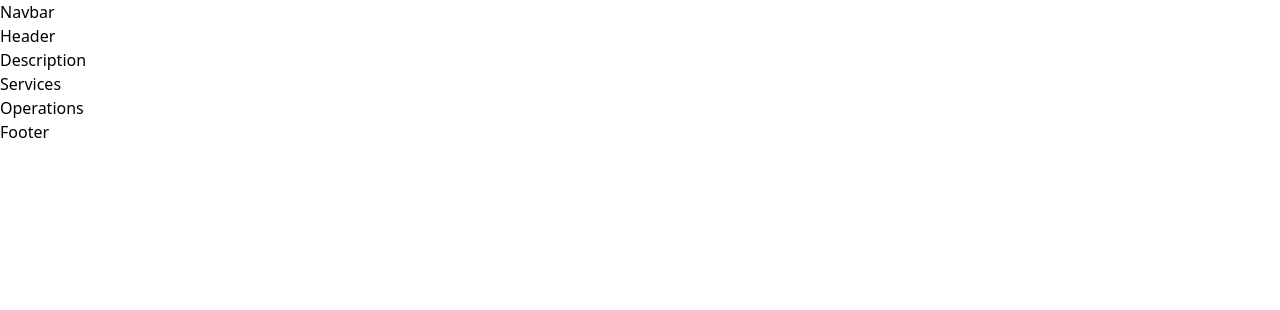
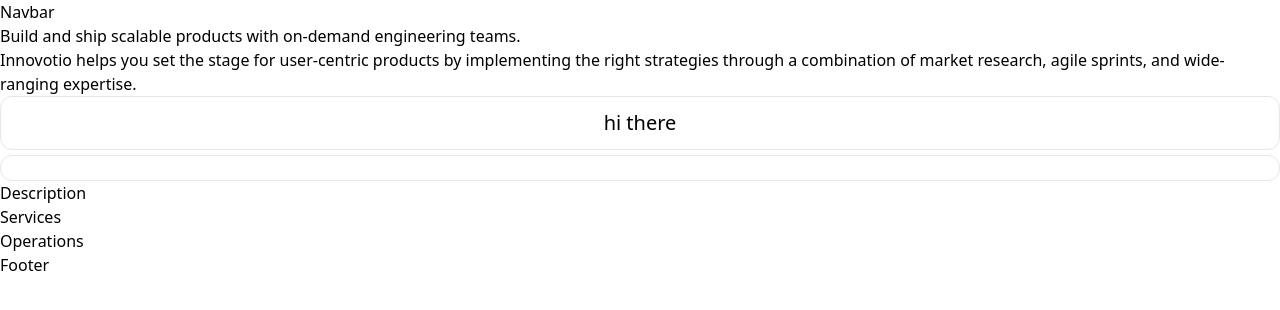
Before and after one commit to Innovotio/Innovotio-Website, a Next.js app: page / in a window 1280 px wide. Shown: the top 310 px of the page. Built offline with nearby package versions, Linux system fonts and the light colour scheme.

Commit message:
first commit

```diff
--- a/src/components/Custom/Button.Js
+++ b/src/components/Custom/Button.Js
@@ -0,0 +1,15 @@
+import React from 'react';
+
+const Button = ({ text, className, onClick }) => {
+  const btnClass =
+    `font-medium bg-red text-xl py-3 w-full border rounded-xl ${className}`
+
+
+  return (
+    <button className={btnClass} onClick={onClick}>
+      {text}
+    </button>
+  );
+};
+
+export default Button;
--- a/src/components/Header.js
+++ b/src/components/Header.js
@@ -1,8 +1,26 @@
+import React from "react";
+import Button from "./Custom/Button";
+const Header = () => {
+  return (
+    <>
+      <div>
+        <div>
+          <h1 className="bg-red">
+            Build and ship scalable products with on-demand engineering teams.
+          </h1>
+          <p>
+            Innovotio helps you set the stage for user-centric products by
+            implementing the right strategies through a combination of market
+            research, agile sprints, and wide-ranging expertise.
+          </p>
+        </div>
+        <div>
+          <Button text='hi there'  className='px-8 bg-red' />
+          <Button/>
+        </div>
+      </div>
+    </>
+  );
+};
 
-function Header() {
-  return (
-    <div>Header</div>
-  )
-}
-
-export default Header
+export default Header;
--- a/tailwind.config.js
+++ b/tailwind.config.js
@@ -10,7 +10,8 @@ module.exports = {
   ],
   theme: {
     extend: {
-      colors:{background: "#444444"}
+      colors:{background: "#444444",
+    primaryYellow:"#FFCC00"}
     },
   },
   plugins: [],
```
